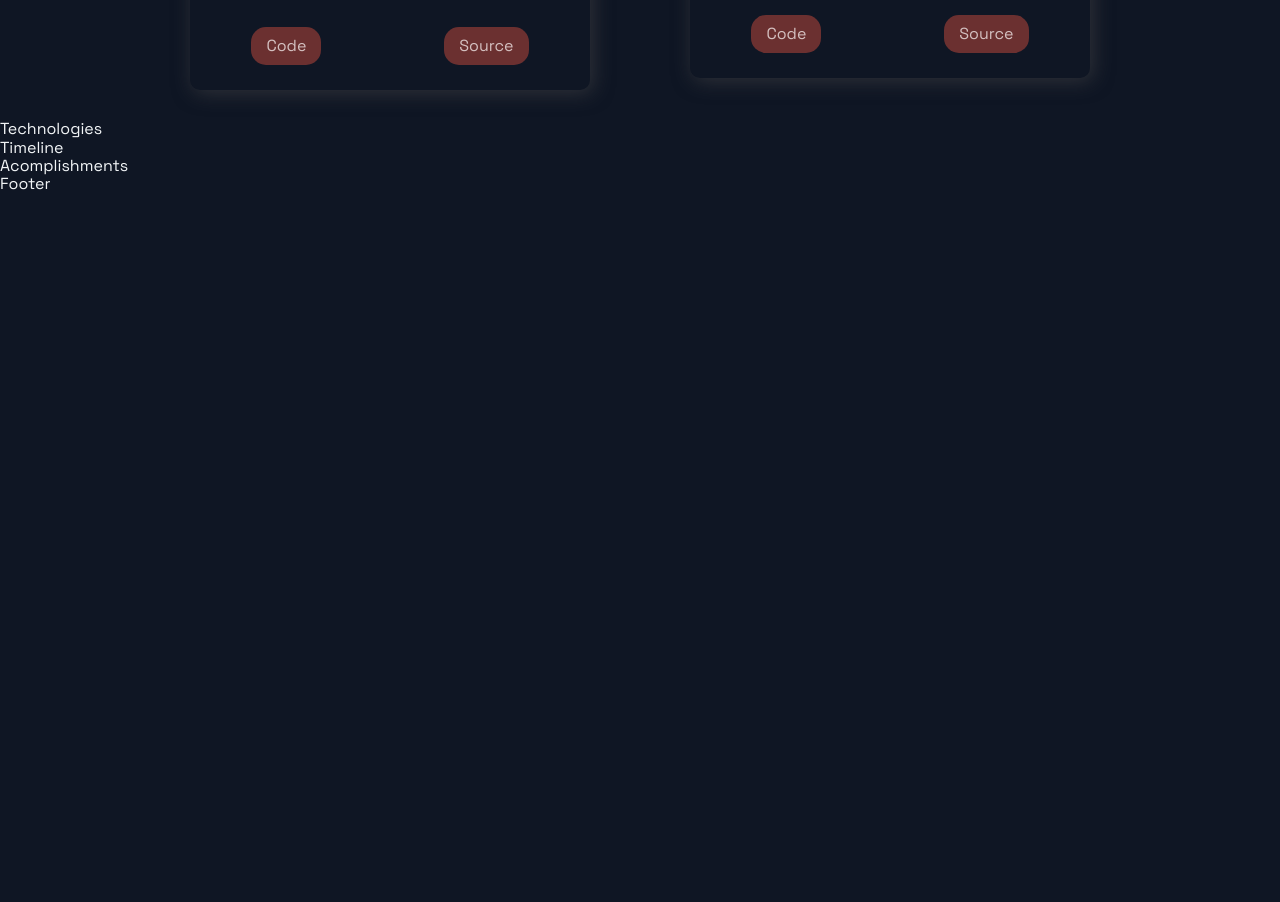
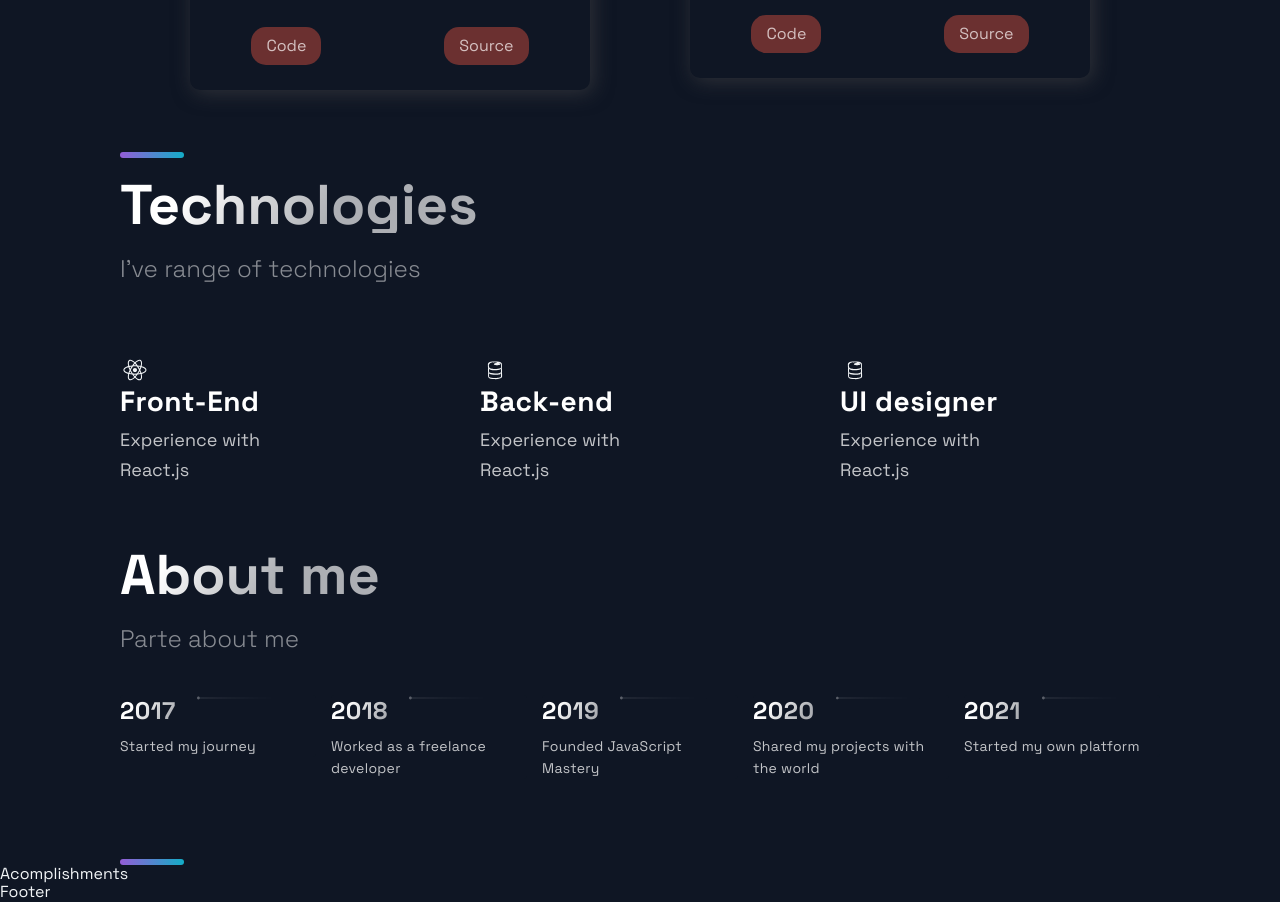
Before and after one commit to Luiz-Fel/luiz-fel-portfolio, a Next.js app: page / in a window 1280 px wide. Shown: the part 2120-3022 px from the top of the page. Before the commit the page ends 2314 px from the top, so only its background shows below. Built offline with nearby package versions, Linux system fonts and the light colour scheme.

Commit message:
Created technologies and timeline sections.

```diff
--- a/src/components/Technologies/Technologies.js
+++ b/src/components/Technologies/Technologies.js
@@ -4,9 +4,46 @@
 import { List, ListContainer, ListItem, ListParagraph, ListTitle } from './TechnologiesStyles';
 
 const Technologies = () =>  (
-  <div>
-    Technologies
-  </div>
+  <Section id="tech">
+    <SectionDivider />
+    <br />
+    <SectionTitle>Technologies</SectionTitle>
+    <SectionText>
+      I've range of technologies
+    </SectionText>
+    <List>
+      <ListItem>
+        <DiReact size="3rem"/>
+        <ListContainer>
+          <ListTitle>Front-End</ListTitle>
+          <ListParagraph>
+            Experience with <br />
+            React.js
+          </ListParagraph>
+        </ListContainer>
+      </ListItem>
+      <ListItem>
+        <DiFirebase size="3rem"/>
+        <ListContainer>
+          <ListTitle>Back-end</ListTitle>
+          <ListParagraph>
+            Experience with <br />
+            React.js
+          </ListParagraph>
+        </ListContainer>
+      </ListItem>
+      <ListItem>
+        <DiFirebase size="3rem"/>
+        <ListContainer>
+          <ListTitle>UI designer</ListTitle>
+          <ListParagraph>
+            Experience with <br />
+            React.js
+          </ListParagraph>
+        </ListContainer>
+      </ListItem>
+    </List>
+  </Section>
 );
 
 export default Technologies;
--- a/src/components/TimeLine/TimeLine.js
+++ b/src/components/TimeLine/TimeLine.js
@@ -7,45 +7,108 @@
 const TOTAL_CAROUSEL_COUNT = TimeLineData.length;
 
 const Timeline = () => {
-  // const [activeItem, setActiveItem] = useState(0);
-  // const carouselRef = useRef();
+  const [activeItem, setActiveItem] = useState(0);
+  const carouselRef = useRef();
 
-  // const scroll = (node, left) => {
-  //   return node.scrollTo({ left, behavior: 'smooth' });
-  // }
+   const scroll = (node, left) => {
+     return node.scrollTo({ left, behavior: 'smooth' });
+   }
 
-  // const handleClick = (e, i) => {
-  //   e.preventDefault();
+  const handleClick = (e, i) => {
+    e.preventDefault();
 
-  //   if (carouselRef.current) {
-  //     const scrollLeft = Math.floor(carouselRef.current.scrollWidth * 0.7 * (i / TimeLineData.length));
+    if (carouselRef.current) {
+      const scrollLeft = Math.floor(carouselRef.current.scrollWidth * 0.7 * (i / TimeLineData.length));
 
-  //     scroll(carouselRef.current, scrollLeft);
-  //   }
-  // }
+      scroll(carouselRef.current, scrollLeft);
+    }
+  }
 
-  // const handleScroll = () => {
-  //   if (carouselRef.current) {
-  //     const index = Math.round((carouselRef.current.scrollLeft / (carouselRef.current.scrollWidth * 0.7)) * TimeLineData.length);
+   const handleScroll = () => {
+     if (carouselRef.current) {
+       const index = Math.round((carouselRef.current.scrollLeft / (carouselRef.current.scrollWidth * 0.7)) * TimeLineData.length);
 
-  //     setActiveItem(index);
-  //   }
-  // }
+       setActiveItem(index);
+     }
+   }
 
-  // // snap back to beginning of scroll when window is resized
-  // // avoids a bug where content is covered up if coming from smaller screen
-  // useEffect(() => {
-  //   const handleResize = () => {
-  //     scroll(carouselRef.current, 0);
-  //   }
 
-  //   window.addEventListener('resize', handleResize);
-  // }, []);
+   useEffect(() => {
+     const handleResize = () => {
+       scroll(carouselRef.current, 0);
+     }
+     window.addEventListener('resize', handleResize);
+   }, []);
 
   return (
-    <div>
-      Timeline
-    </div>
+    <Section id="about">
+      <SectionTitle>About me</SectionTitle>
+      <SectionText>
+        Parte about me
+      </SectionText>
+      <CarouselContainer ref={carouselRef} onScroll={handleScroll}>
+        <>
+          {TimeLineData.map((item, index) => (
+            <CarouselMobileScrollNode key={index} final={ index === TOTAL_CAROUSEL_COUNT - 1}>
+              <CarouselItem
+              index={index}
+              id={`carousel_item-${index}`}
+              active={activeItem}
+              onClick={(e) => handleClick(e, index)}>
+                <CarouselItemTitle>
+                  {item.year}
+                  <CarouselItemImg
+                    width="208"
+                    height="6"
+                    viewBox="0 0 208 6"
+                    fill="none"
+                    xmlns="http://www.w3.org/2000/svg">
+                    <path
+                      fill-rule="evenodd"
+                      clip-rule="evenodd"
+                      d="M2.5 5.5C3.88071 5.5 5 4.38071 5 3V3.5L208 3.50002V2.50002L5 2.5V3C5 1.61929 3.88071 0.5 2.5 0.5C1.11929 0.5 0 1.61929 0 3C0 4.38071 1.11929 5.5 2.5 5.5Z"
+                      fill="url(#paint0_linear)"
+                      fill-opacity="0.33"
+                    />
+                    <defs>
+                      <linearGradient
+                        id="paint0_linear"
+                        x1="-4.30412e-10"
+                        y1="0.5"
+                        x2="208"
+                        y2="0.500295"
+                        gradientUnits="userSpaceOnUse">
+                        <stop stop-color="white" />
+                        <stop
+                          offset="0.79478"
+                          stop-color="white"
+                          stop-opacity="0"
+                        />
+                      </linearGradient>
+                    </defs>
+                  </CarouselItemImg>
+                </CarouselItemTitle>
+                <CarouselItemText>{item.text}</CarouselItemText>
+              </CarouselItem>
+            </CarouselMobileScrollNode>
+          ))}
+        </>
+      </CarouselContainer>
+      <CarouselButtons>
+        {TimeLineData.map((item, index) => (
+          <CarouselButton
+            key={index}
+            index={index}
+            active={activeItem}
+            onClick={(e) => handleClick(e, index)}
+            type="button"
+        >
+          <CarouselButtonDot active={activeItem} />
+        </CarouselButton>
+        ))}
+      </CarouselButtons>
+      <SectionDivider />
+    </Section>
   );
 };
 
```
